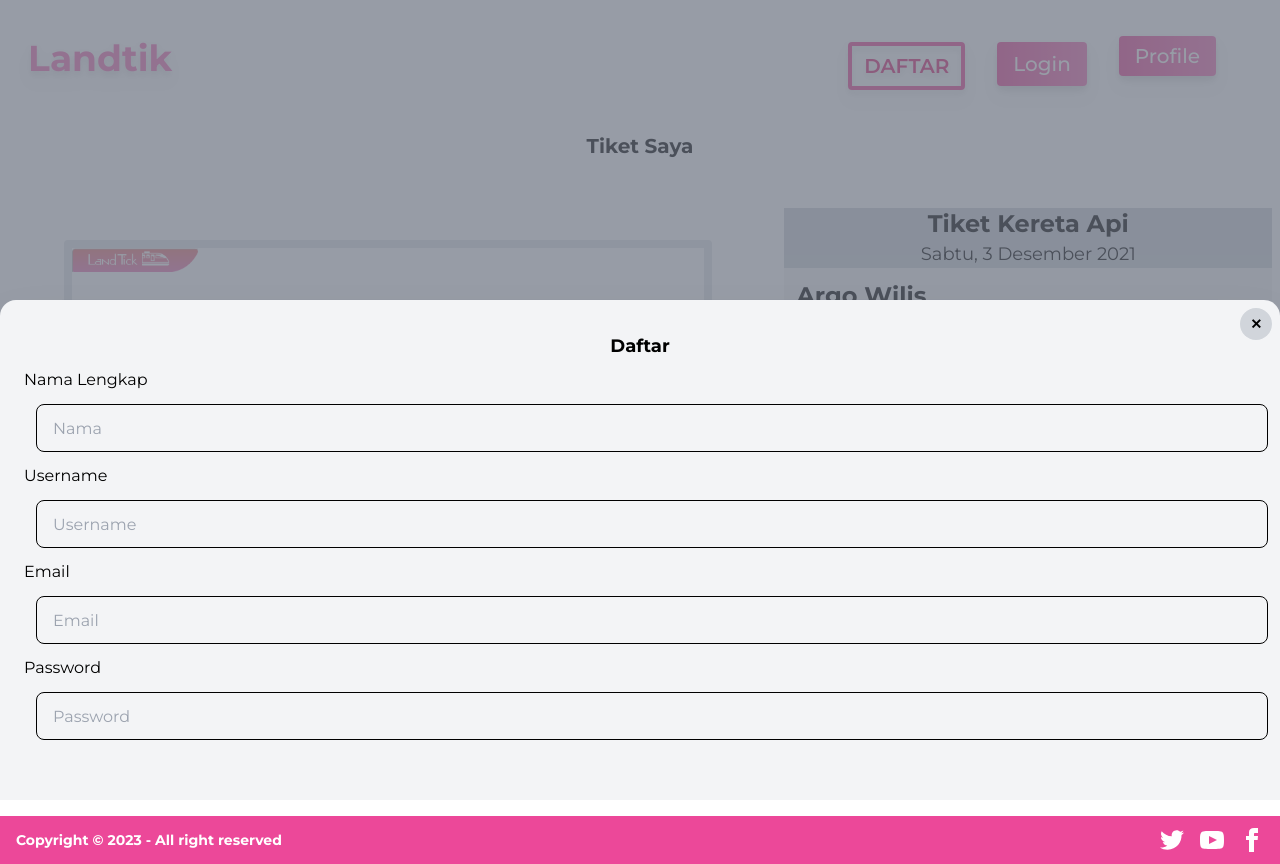
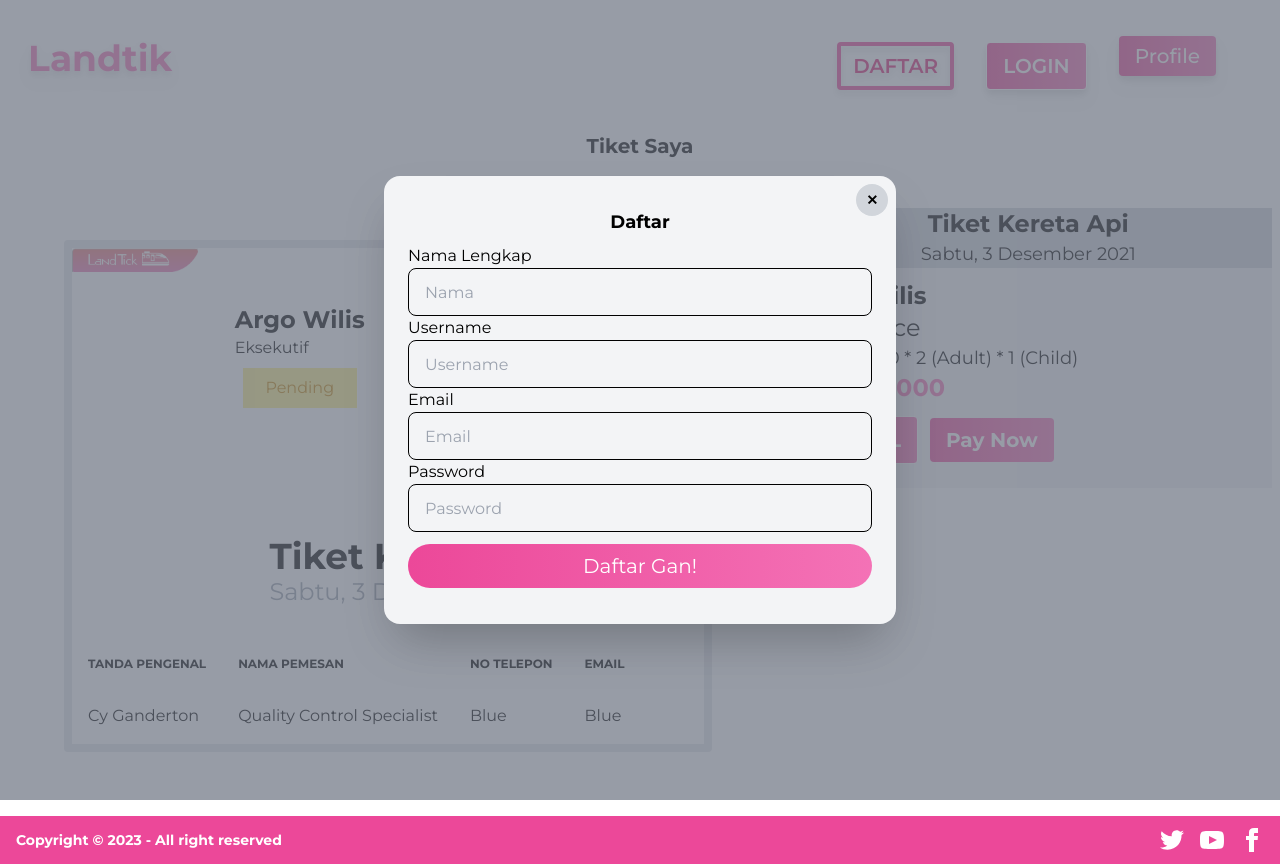
Before and after one commit to baharsah/ftreact, a React (Vite) app: page /detail/1 in a window 1280 px wide. Both pictures are taken after a click on the label "DAFTAR". Built offline with nearby package versions, Linux system fonts and the light colour scheme.

Commit message:
cutting edge

```diff
--- a/src/App.jsx
+++ b/src/App.jsx
@@ -5,7 +5,7 @@ import Home from './components/Home'
 import { BrowserRouter as Router, Routes ,Route } from 'react-router-dom';
 import DetailTicket from './components/DetailTicket';
 
-
+// TODO Mocking
 function App() {
 
   return (
--- a/src/components/DetailTicket.jsx
+++ b/src/components/DetailTicket.jsx
@@ -94,6 +94,8 @@ function DetailTicket() {
 <input type="checkbox" id="my-modal" className="modal-toggle" />
 <div className="modal modal-bottom bg-gray-50/[.6]">
   <div className="modal-box  bg-gray-100">
+    {/* TODO Detail  */}
+
     <h3 className="font-bold text-lg">Congratulations random Internet user!</h3>
     <p className="py-4">You've been selected for a chance to get one year of subscription to use Wikipedia for free!</p>
     <div className="modal-action">
--- a/src/components/Navbar.jsx
+++ b/src/components/Navbar.jsx
@@ -18,13 +18,14 @@ function Navbar() {
       <div class="w-full md:block md:w-auto" id="navbar-default">
         <ul class="flex p-4 mt-4 flex-row space-x-8 mt-0 text-sm font-medium border-0">
         <li>
-                    <label htmlFor='my-modal-6' className="btn font-semibold text-pink-600/100 border-4 border-pink-500/100 text-xl rounded px-3 py-1">Daftar</label>
+                    <label htmlFor='modal-register' className="btn font-semibold text-pink-600/100 border-4 border-pink-500/100 text-xl rounded px-3 py-1">Daftar</label>
 
           </li>
           <li>
-                    <button className="bg-gradient-to-r from-pink-500 to-pink-400 text-white text-xl rounded px-4 py-2">Login</button>
+          <label htmlFor='modal-login' className="btn bg-gradient-to-r from-pink-500 to-pink-400 text-white text-xl rounded px-4 py-2 text-xl btn-rounded px-3 py-1">Login</label>
           </li>
           <div className="dropdown dropdown-end z-[500]">
+            {/* TODO: Profile */}
   <label tabIndex={0} className="rounded rounded-1 bg-gradient-to-r from-pink-500 to-pink-400 text-white text-xl px-4 py-2">Profile</label>
   <ul tabIndex={0} className=" my-2 bg-gray-100 dropdown-content menu p-2 shadow rounded-box w-52">
     <li><a>Item 1</a></li>
@@ -44,22 +45,47 @@ function Navbar() {
   </nav>
                       {/* modal Register  */}
 
-                      <input type="checkbox" id="my-modal-6" className="modal-toggle" />
-                      <div className="modal bg-gray-500/[.7] modal-bottom">
+                      <input type="checkbox" id="modal-register" className="modal-toggle" />
+                      <div className="modal bg-gray-500/[.7] modal-middle">
                    <div className="modal-box bg-gray-100 z-50">
-                   <label htmlFor="my-modal-6" className="btn border-0 bg-gray-300 btn-sm btn-circle absolute right-2 top-2">✕</label>
+                   <label htmlFor="modal-register" className="btn border-0 bg-gray-300 btn-sm btn-circle absolute right-2 top-2">✕</label>
                     <h3 className="font-bold text-6xl m-2 text-lg text-center">Daftar</h3>
                     <label htmlFor="">Nama Lengkap</label>
-                    <input type="text" placeholder="Nama" class="input input-bordered w-full m-3" />
+                    <input type="text" placeholder="Nama" class="input input-bordered w-full" />
                     <label htmlFor="">Username</label>
-                    <input type="text" placeholder="Username" class="input input-bordered w-full m-3" />
+                    <input type="text" placeholder="Username" class="input input-bordered w-full" />
                     <label htmlFor="">Email</label>
-                    <input type="email" placeholder="Email" class="input input-bordered w-full m-3" />
+                    <input type="email" placeholder="Email" class="input input-bordered w-full" />
                     <label htmlFor="">Password</label>
-                    <input type="password" placeholder="Password" class="input input-bordered w-full m-3" />
+                    <input type="password" placeholder="Password" class="input input-bordered w-full" />
+                    <button className="my-3 bg-gradient-to-r from-pink-500 to-pink-400  w-full text-white text-xl rounded rounded-full px-4 py-2">Daftar Gan!</button>
+                     </div>
+                      </div>
+                      {/* login  */}
+                      <input type="checkbox" id="modal-login" className="modal-toggle" />
+                      <div className="modal bg-gray-500/[.7] modal-middle">
+                   <div className="modal-box bg-gray-100 z-50">
+                   <label htmlFor="modal-login" className="btn border-0 bg-gray-300 btn-sm btn-circle absolute right-2 top-2">✕</label>
+                    <h3 className="font-bold text-6xl m-2 text-lg text-center">Login</h3>
+                    <div className="alert bg-green-400 my-3 shadow-lg">
+  <div>
+    <svg xmlns="http://www.w3.org/2000/svg" className="stroke-current flex-shrink-0 h-6 w-6" fill="none" viewBox="0 0 24 24"><path strokeLinecap="round" strokeLinejoin="round" strokeWidth="2" d="M9 12l2 2 4-4m6 2a9 9 0 11-18 0 9 9 0 0118 0z" /></svg>
+    <span>Your purchase has been confirmed!</span>
+  </div>
+</div>
+                    <div className="alert bg-yellow-400 my-3 shadow-lg">
+  <div className=''>
+    <svg xmlns="http://www.w3.org/2000/svg" className="stroke-current flex-shrink-0 h-6 w-6" fill="none" viewBox="0 0 24 24"><path strokeLinecap="round" strokeLinejoin="round" strokeWidth="2" d="M10 14l2-2m0 0l2-2m-2 2l-2-2m2 2l2 2m7-2a9 9 0 11-18 0 9 9 0 0118 0z" /></svg>
+    <span>Error! Task failed successfully.</span>
+  </div>
+</div>
+                    <label htmlFor="">Username</label>
+                    <input type="text" placeholder="Username" class="input input-bordered w-full" />
+                    <label htmlFor="">Password</label>
+                    <input type="password" placeholder="Password" class="input input-bordered w-full" />
+                    <button className="my-3 bg-gradient-to-r from-pink-500 to-pink-400  w-full text-white text-xl rounded rounded-full px-4 py-2">Login gan!</button>
 
                   <div className="modal-action">
-                   {/* <label htmlFor="my-modal-6" className="btn">Yay!</label> */}
                    </div>
                      </div>
                       </div>
```
